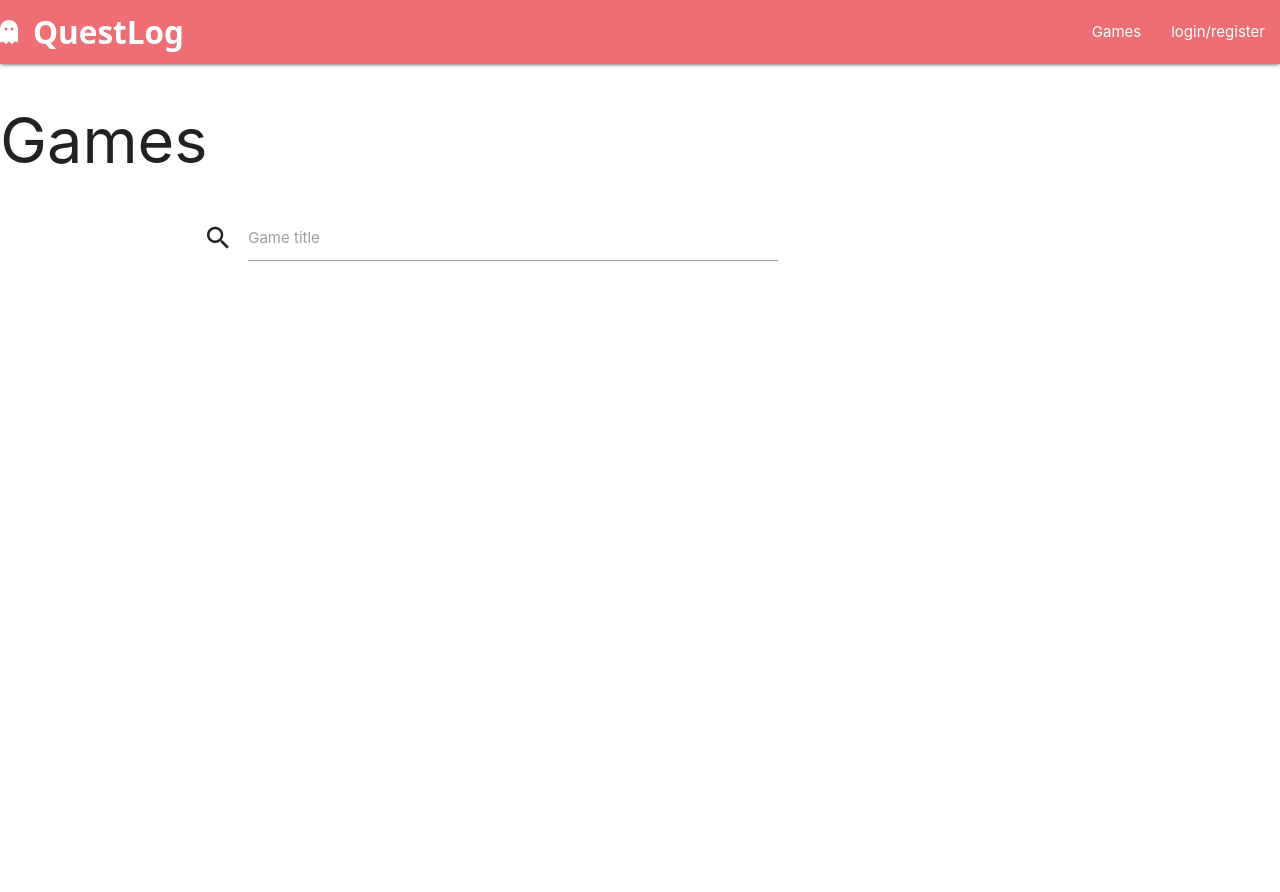
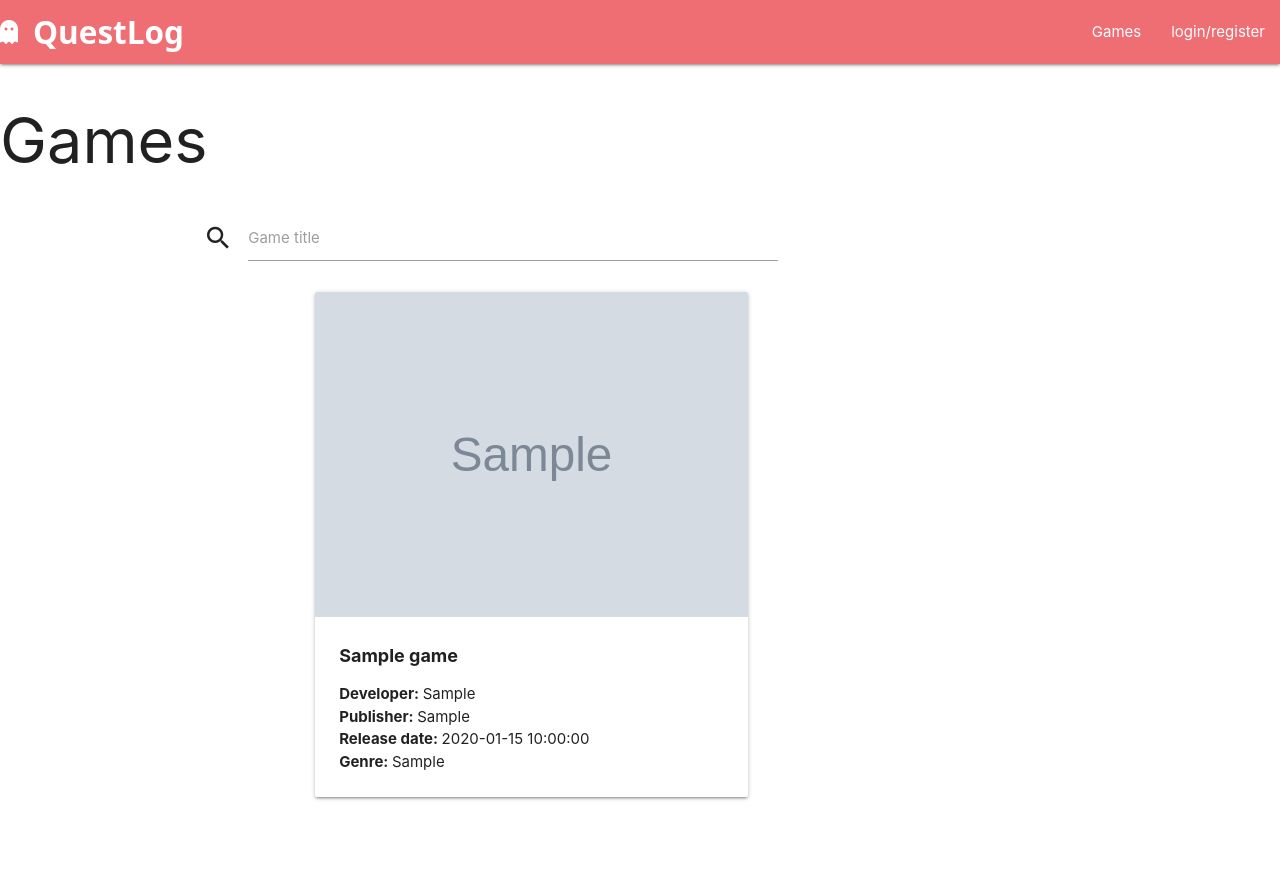
Before and after one commit to Oxymetaphoric/milestone_project_3, a Flask app: page /games in a window 1280 px wide. Before the commit the page ends 261 px from the top, so only its background shows below. Run offline with Flask 3, Linux system fonts and the light colour scheme; tables that the repository leaves empty hold one stand-in row (values such as "Sample post"); grey boxes marked "Sample" are stand-in pictures; some web fonts are replaced.

Commit message:
BUILD: add View Games functionality

```diff
--- a/quest_log/routes.py
+++ b/quest_log/routes.py
@@ -62,7 +62,8 @@ def logout():
 
 @app.route('/games')
 def games():
-    return render_template('games.html')
+    games = Game.query.order_by(Game.game_title).all()
+    return render_template('games.html', games=games)
 
 @app.route('/add_game')
 @login_required
--- a/quest_log/static/css/styles.css
+++ b/quest_log/static/css/styles.css
@@ -1,6 +1,12 @@
 @font-face {
   font-family: 'BigBlueTermPlus';
   src: url('../fonts/BigBlueTermPlusNerdFontPropo-Regular.ttf') format('truetype');
+}
+
+h3 {
+  font-size: large;
+  margin-top: 5px;
+  padding-top: 0px;
 }
 
 #brand-logo  {
--- a/quest_log/templates/games.html
+++ b/quest_log/templates/games.html
@@ -15,27 +15,31 @@
         <form class="col s4">
           <a href="{{url_for('add_game')}}" class="btn-floating btn-large waves-effect waves-light red"><i class="material-icons">add</i></a>
         </form>
-        {% endif %}
       </div>
     </div>
     </div>
   </div>
-
+        {% endif %}
+<div class="container">
+  <div class="row">
 {% for game in games %}
+    <div class="col l8 s5">
       <div class="row">
-    <div class="col s4 m2 s1">
       <div class="card">
         <div class="card-image">
-          <img src="images/sample-1.jpg">
-          <span class="card-title">Card Title</span>
-          <a class="btn-floating halfway-fab waves-effect waves-light red"><i class="material-icons">add</i></a>
+        <img src="{{game.image_url}}">
         </div>
         <div class="card-content">
-          <p>I am a very simple card. I am good at containing small bits of information. I am convenient because I require little markup to use effectively.</p>
+        <h3><b>{{game.game_title}}</b></h3>
+        <p><b>Developer: </b>{{game.developer}}</p>
+        <p><b>Publisher: </b>{{game.game_publisher}}</p>
+        <p><b>Release date: </b>{{game.release_date}}</p>
+        <p><b>Genre: </b>{{game.genre}}</p>
         </div>
       </div>
       </div>
     </div>
     {% endfor %}
-
+  </div>
+</div>
 {% endblock %}
```
Lines whose indentation alone changed are shown as unchanged.
